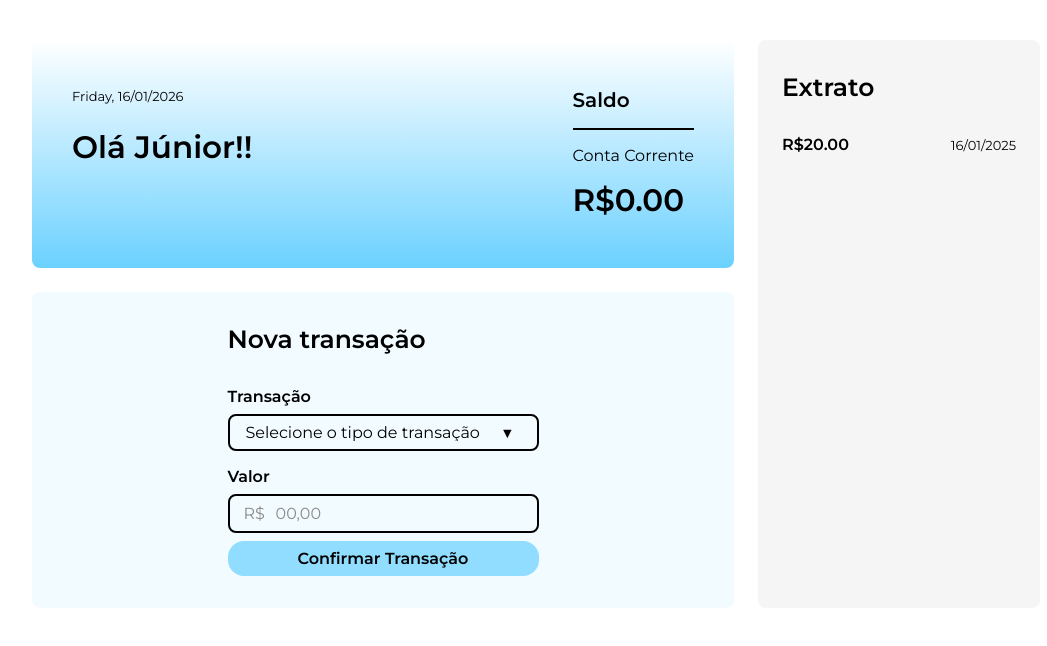
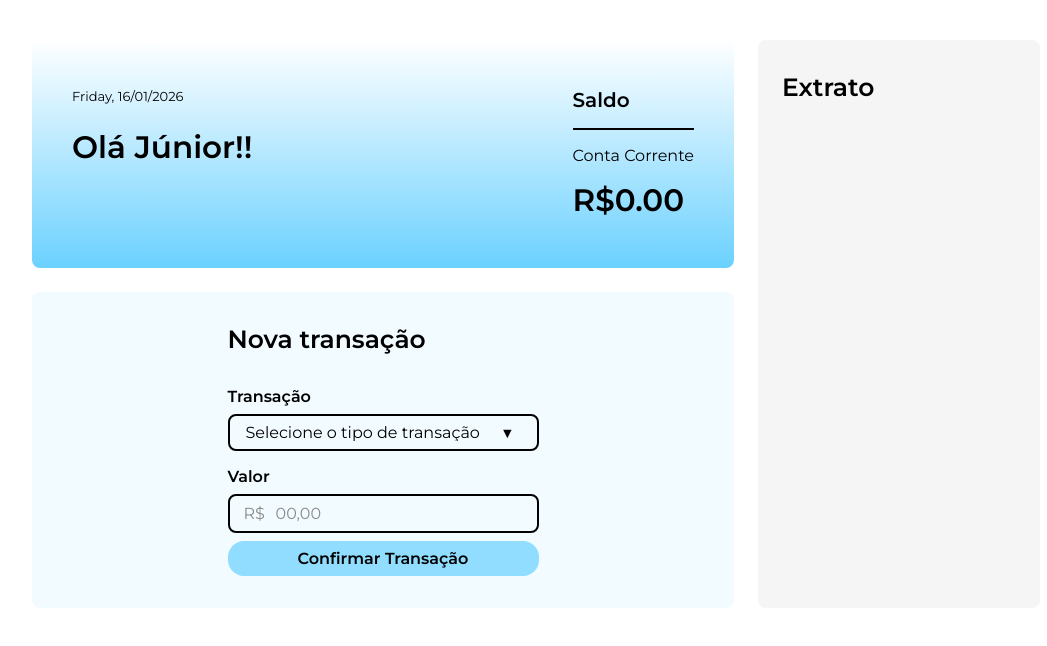
Before and after one commit to LoriJr/Alura-anybank, an Angular app: page / in a window 1280 px wide. Shown: the top 646 px of the page, without its empty margins (104-1151 px from the left). Built offline with nearby package versions, Linux system fonts and the light colour scheme.

Commit message:
ajustando data e valor do extrato

```diff
--- a/src/app/extrato/extrato.html
+++ b/src/app/extrato/extrato.html
@@ -2,8 +2,10 @@
   <h2 class="titulo">Extrato</h2>
 
   <ul class="transacoes">
-    <li>
-      <app-transacao />
-    </li>
+    @for (transacao of transacoes(); track $index) {
+      <li>
+        <app-transacao [transacao]="transacao"/>
+      </li>
+    }
   </ul>
 </aside>
--- a/src/app/extrato/extrato.ts
+++ b/src/app/extrato/extrato.ts
@@ -1,6 +1,6 @@
 import { Component, input } from '@angular/core';
-import { Transacao } from "./transacao/transacao";
 import { TransacaoModel } from '../modelos/transacao';
+import { Transacao } from './transacao/transacao';
 
 @Component({
   selector: 'app-extrato',
@@ -10,5 +10,4 @@ import { TransacaoModel } from '../modelos/transacao';
 })
 export class Extrato {
   transacoes = input.required<TransacaoModel[]>();
-
 }
--- a/src/app/extrato/transacao/transacao.html
+++ b/src/app/extrato/transacao/transacao.html
@@ -1,4 +1,4 @@
 <div class="transacao">
-  <span class="valor">{{ 20 | currency:'BRL' }}</span>
-  <span class="data">{{ "16/01/2025" }}</span>
+  <span class="valor">{{ transacao().valor| currency:'BRL' }}</span>
+  <span class="data">{{ dataTransacao | date: 'dd/MM/yyyy, h:mm a' }}</span>
 </div>
--- a/src/app/extrato/transacao/transacao.ts
+++ b/src/app/extrato/transacao/transacao.ts
@@ -1,12 +1,16 @@
-import { CurrencyPipe } from '@angular/common';
-import { Component } from '@angular/core';
+import { CurrencyPipe, DatePipe } from '@angular/common';
+import { Component, input } from '@angular/core';
+import { TransacaoModel } from '../../modelos/transacao';
 
 @Component({
   selector: 'app-transacao',
-  imports: [CurrencyPipe],
+  imports: [CurrencyPipe, DatePipe],
   templateUrl: './transacao.html',
   styleUrl: './transacao.css',
 })
 export class Transacao {
+  transacao = input.required<TransacaoModel>();
+
+  dataTransacao = new Date();
 
 }
```
